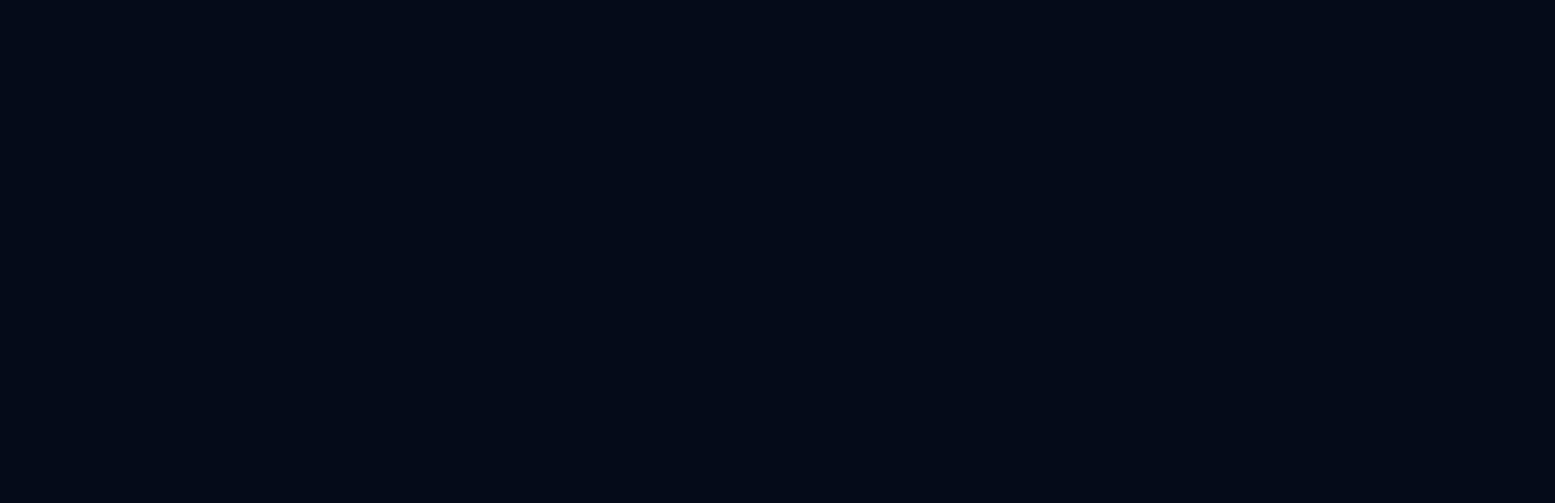
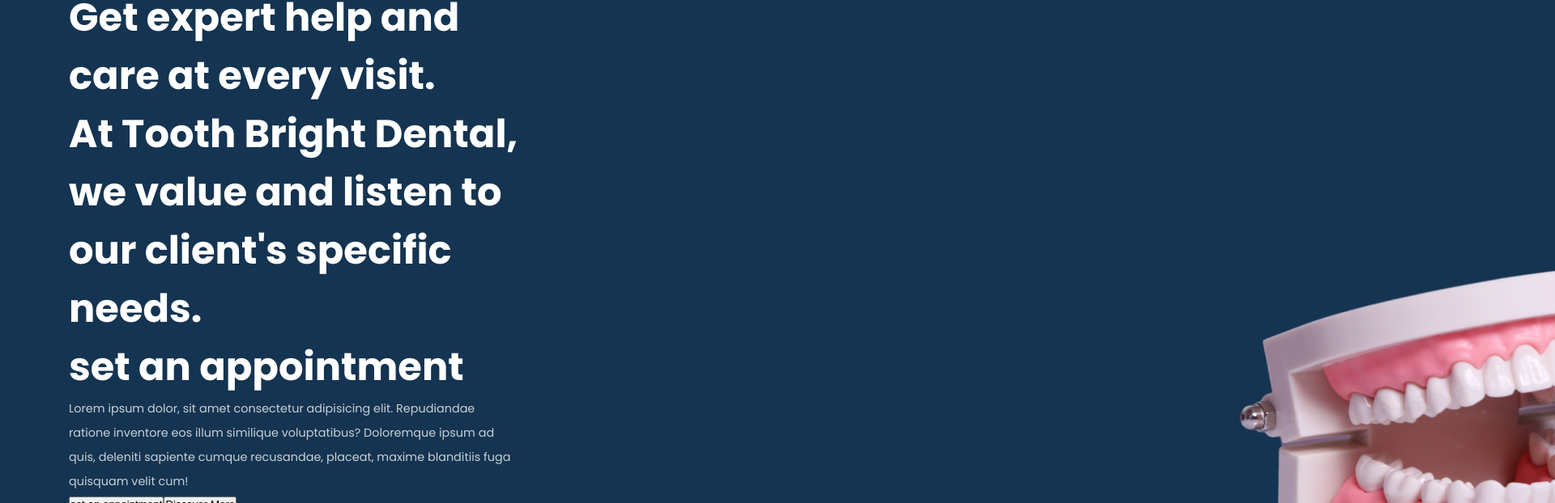
Before and after one commit to cinthiapiera/dental, a React (Create React App) app: page / in a window 1280 px wide. Shown: the part 154-776 px from the top of the page at 81% size, 1920 px wide, since content can reach past the window. Built offline with nearby package versions, Linux system fonts and the light colour scheme.

Commit message:
hero-img

```diff
--- a/src/App.css
+++ b/src/App.css
@@ -3,13 +3,13 @@
 
 /* css variables*/
 :root {
-  --primary-color: #379cf6;;
+  --primary-color: #83B3C0;;
   --heading-color: #fff;
-  --btn-primary-bg: #379cf6;
+  --btn-primary-bg: #83B3C0;
   --btn-secondary-bg: #090238;
   --team-card-bg: #1b2352;
   --link-color: #fff;
-  --link-active: #379cf6;
+  --link-active: #83B3C0;
   --card-bg: linear-gradient(
     45deg,
     rgba(15, 18, 61, 1) 33%,
@@ -22,7 +22,7 @@
     rgba(29, 129, 176, 1) 55%,
     rgba(35, 93, 173, 1) 75%
   );
-  --body-bg: rgba(6, 11, 26, 1);
+  --body-bg: rgba(20, 52, 81, 1);
   --newsletter-bg: linear-gradient(
     90deg,
     rgba(27, 9, 115, 1) 20%,
@@ -30,7 +30,7 @@
     rgba(14, 9, 56, 1) 100%
   );
   --testimonial-bg: #1a0f4f;
-  --font-name: "Roboto", sans-serif;
+  --font-name: "Poppins", sans-serif;
   --small-text-color: rgba(255, 255, 255, 0.774);
   --icon-bg:#151e4f;
 }
@@ -77,8 +77,18 @@ h1, h2{
   color: var(--heading-color);
 }
 
+section{
+  padding: 60px 0px;
+}
+
 .container{
   width: 1140px;
   padding: 0px 15px;
   margin: auto;
 }
+
+.description{
+  color: var(--small-text-color);
+  line-height: 30px;
+  font-size: 0.9rem;
+}
--- a/src/App.js
+++ b/src/App.js
@@ -1,10 +1,12 @@
 import './App.css';
 import Header from './components/Header/Header';
+import Hero from './components/UI/Hero';
 
 function App() {
   return (
         <>
          <Header/>
+         <Hero/>
         </>
   );
 }
--- /dev/null
+++ b/src/components/UI/Hero.jsx
@@ -0,0 +1,34 @@
+import React from 'react';
+import '../../styles/hero.css';
+
+import heroDarkImg from '../../images/hero-img.png'
+
+const Hero = () => {
+  return (
+    <section className='hero__section'>
+      <div className="container">
+        <div className="hero__wrapper">
+          <div className="hero__content">
+            <div>
+              <h2>Get expert help and care at every visit.</h2>
+              <h2>At Tooth Bright Dental, we value and listen to our client's specific needs.</h2>
+              <h2 className='highlight'>set an appointment</h2>
+            </div>
+            <p className="description">Lorem ipsum dolor, sit amet consectetur adipisicing elit. Repudiandae ratione inventore eos illum similique voluptatibus? Doloremque ipsum ad quis, deleniti sapiente cumque recusandae, placeat, maxime blanditiis fuga quisquam velit cum!</p>
+
+            <div className="hero__btns">
+              <button className="primary__btn"> set an appointment </button>
+              <button className="secundary__btn">Discover More</button>
+            </div>
+          </div>
+
+          <div className="hero__img">
+            <img src={heroDarkImg} alt="hero-img"/>
+          </div>
+        </div>
+      </div>
+    </section>
+  )
+}
+
+export default Hero
--- /dev/null
+++ b/src/styles/hero.css
@@ -0,0 +1,17 @@
+.hero__wrapper{
+    display: flex;
+    justify-content: space-between;
+}
+
+.hero__content, .hero__img{
+    width: 50%;
+}
+
+.hero__content h2{
+    font-size: 3rem;
+}
+
+.hero__img{
+    width: 50px;
+    height: 50px;
+}
```
Also changed, not shown: src/components/Header/Header.jsx (indentation only), src/images/hero-img.png (added).
